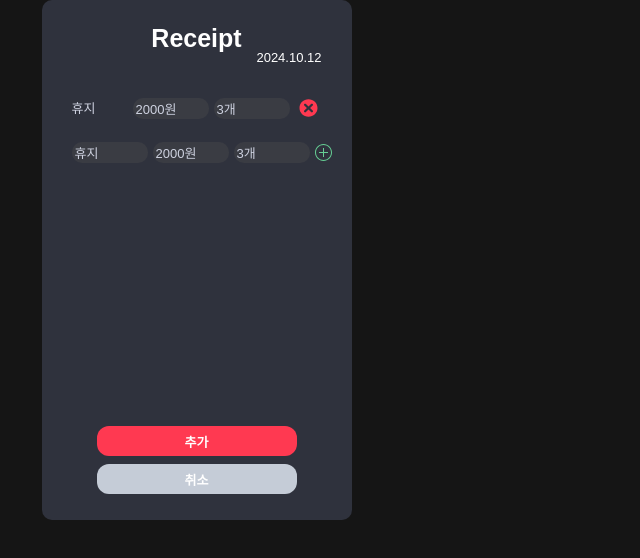
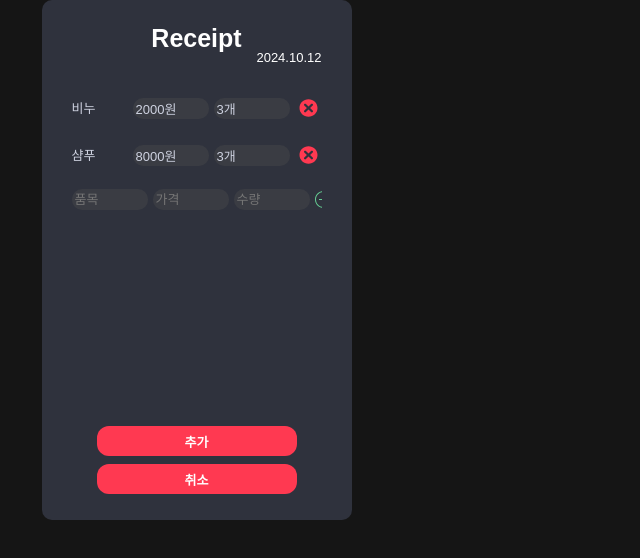
Before and after one commit to Uni-dthon/front, a React (Vite) app: page /receipt in a window 1280 px wide. Shown: the top 558 px of the page, without its empty margins (0-640 px from the left). Built offline with nearby package versions, Linux system fonts and the light colour scheme.

Commit message:
feat: receipt 추가삭제 구현

```diff
--- a/src/Receipt.jsx
+++ b/src/Receipt.jsx
@@ -1,3 +1,4 @@
+import { useState } from 'react';
 import styled from 'styled-components';
 import ReceiptDelete from './ReceiptDelete';
 import ReceiptAdd from './ReceiptAdd';
@@ -12,29 +13,30 @@ const Wrapper = styled.div`
     align-items: center;
     padding: 15px 5px;
     justify-content: space-around;
-`
+`;
 
 const TextContainer = styled.div`
     width: 250px;
-`
+`;
 
 const TitleText = styled.div`
     font-weight: bold;
     font-size: 25px;
     color: #FFFFFF;
     text-align: center;
-`
+`;
 
 const DateText = styled.div`
     color: #FFFFFF;
     font-size: 13px;
     text-align: end;
-`
+`;
 
 const ItemContainer = styled.div`
     width: 250px;
     height: 300px;
-`
+    overflow-y: auto;
+`;
 
 const ButtonContainer = styled.div`
     display: flex;
@@ -59,9 +61,21 @@ const AddButton = styled.button`
     }
 `;
 
+export default function Receipt() {
+    const [items, setItems] = useState([
+        { title: '비누', cost: '2000원', count: '3개' },
+        { title: '샴푸', cost: '8000원', count: '3개' }
+    ]);
 
-export default function Receipt() {
-return(
+    const handleDelete = (index) => {
+        setItems(prevItems => prevItems.filter((_, i) => i !== index));
+    };
+
+    const handleAdd = (newItem) => {
+        setItems(prevItems => [...prevItems, newItem]);
+    };
+
+    return (
         <Wrapper>
             <TextContainer>
                 <TitleText>Receipt</TitleText>
@@ -69,15 +83,16 @@ return(
             </TextContainer>
 
             <ItemContainer>
-			<ReceiptDelete />
-			<ReceiptAdd />
+                {items.map((item, index) => (
+                    <ReceiptDelete key={index} item={item} onDelete={() => handleDelete(index)} />
+                ))}
+                <ReceiptAdd onAdd={handleAdd} />
             </ItemContainer>
 
             <ButtonContainer>
-			<AddButton>추가</AddButton>
-			<AddButton disabled={true}>취소</AddButton>
+                <AddButton onClick={() => handleAdd({ title: '추가 품목', cost: '0원', count: '0개' })}>추가</AddButton>
+                <AddButton disable={true}>취소</AddButton>
             </ButtonContainer>
         </Wrapper>
-)
-
+    );
 }
--- a/src/ReceiptAdd.jsx
+++ b/src/ReceiptAdd.jsx
@@ -1,4 +1,6 @@
-import styled from 'styled-components'
+import { useState } from 'react';
+import PropTypes from 'prop-types'; // PropTypes 추가
+import styled from 'styled-components';
 import addBtn from './images/addBtn.svg';
 
 const ReceiptAddContainer = styled.div`
@@ -6,25 +8,9 @@ const ReceiptAddContainer = styled.div`
     padding: 10px 0px;
     align-items: center;
     gap: 5px;
-`
+`;
 
-const ItemTitle = styled.input`
-    font-size: 13px;
-    font-weight: 500;
-    color: #CED2E0;
-    background-color: #3A3C43;
-    width: 70px;
-    border: none;
-    outline: none;
-    border-radius: 10px;
-    padding: 3px;
-    &:focus{
-      border: none;
-      outline: none;
-    }
-`
-
-const InputContainer = styled.input`
+const ItemInput = styled.input`
     font-size: 13px;
     font-weight: 500;
     color: #CED2E0;
@@ -33,19 +19,49 @@ const InputContainer = styled.input`
     border: none;
     border-radius: 10px;
     padding: 3px;
-    &:focus{
-      border: none;
-      outline: none;
+    &:focus {
+        border: none;
+        outline: none;
     }
-`
+`;
 
-export default function ReceiptAdd() {
-    return(
+export default function ReceiptAdd({ onAdd }) {
+    const [title, setTitle] = useState('');
+    const [cost, setCost] = useState('');
+    const [count, setCount] = useState('');
+
+    const handleAddClick = () => {
+        if (title && cost && count) {
+            onAdd({ title, cost, count });
+            setTitle('');
+            setCost('');
+            setCount('');
+        }
+    };
+
+    return (
         <ReceiptAddContainer>
-            <ItemTitle defaultValue={"휴지"} />
-            <InputContainer defaultValue={"2000원"} />
-            <InputContainer defaultValue={"3개"}/>
-            <img src={addBtn} width={17} height={17} alt="addBtn"/>
+            <ItemInput
+                placeholder="품목"
+                value={title}
+                onChange={(e) => setTitle(e.target.value)}
+            />
+            <ItemInput
+                placeholder="가격"
+                value={cost}
+                onChange={(e) => setCost(e.target.value)}
+            />
+            <ItemInput
+                placeholder="수량"
+                value={count}
+                onChange={(e) => setCount(e.target.value)}
+            />
+            <img src={addBtn} width={17} height={17} alt="addBtn" onClick={handleAddClick} />
         </ReceiptAddContainer>
-    )
+    );
 }
+
+// PropTypes 추가
+ReceiptAdd.propTypes = {
+    onAdd: PropTypes.func.isRequired,
+};
--- a/src/ReceiptDelete.jsx
+++ b/src/ReceiptDelete.jsx
@@ -1,4 +1,5 @@
-import styled from 'styled-components'
+import PropTypes from 'prop-types'; // PropTypes 추가
+import styled from 'styled-components';
 import deleteBtn from './images/deleteBtn.svg';
 
 const ReceiptDeleteContainer = styled.div`
@@ -6,14 +7,14 @@ const ReceiptDeleteContainer = styled.div`
     padding: 10px 0px;
     align-items: center;
     gap: 5px;
-`
+`;
 
 const ItemTitle = styled.div`
     font-size: 13px;
     font-weight: 500;
     color: #CED2E0;
     width: 70px;
-`
+`;
 
 const ItemCost = styled.input`
     font-size: 13px;
@@ -24,7 +25,7 @@ const ItemCost = styled.input`
     border: none;
     border-radius: 10px;
     padding: 3px;
-`
+`;
 
 const ItemCount = styled.input`
     font-size: 13px;
@@ -35,15 +36,25 @@ const ItemCount = styled.input`
     border: none;
     border-radius: 10px;
     padding: 3px;
-`
+`;
 
-export default function ReceiptDelete() {
-    return(
+export default function ReceiptDelete({ item, onDelete }) {
+    return (
         <ReceiptDeleteContainer>
-            <ItemTitle>휴지</ItemTitle>
-            <ItemCost defaultValue={"2000원"} />
-            <ItemCount defaultValue={"3개"}/>
-            <img src={deleteBtn} width={27} height={27} alt="deleteBtn"/>
+            <ItemTitle>{item.title}</ItemTitle>
+            <ItemCost defaultValue={item.cost} />
+            <ItemCount defaultValue={item.count} />
+            <img src={deleteBtn} width={27} height={27} alt="deleteBtn" onClick={onDelete} />
         </ReceiptDeleteContainer>
-    )
+    );
 }
+
+// PropTypes 추가
+ReceiptDelete.propTypes = {
+    item: PropTypes.shape({
+        title: PropTypes.string.isRequired,
+        cost: PropTypes.string.isRequired,
+        count: PropTypes.string.isRequired,
+    }).isRequired,
+    onDelete: PropTypes.func.isRequired,
+};
```
Lines whose indentation alone changed are shown as unchanged.
